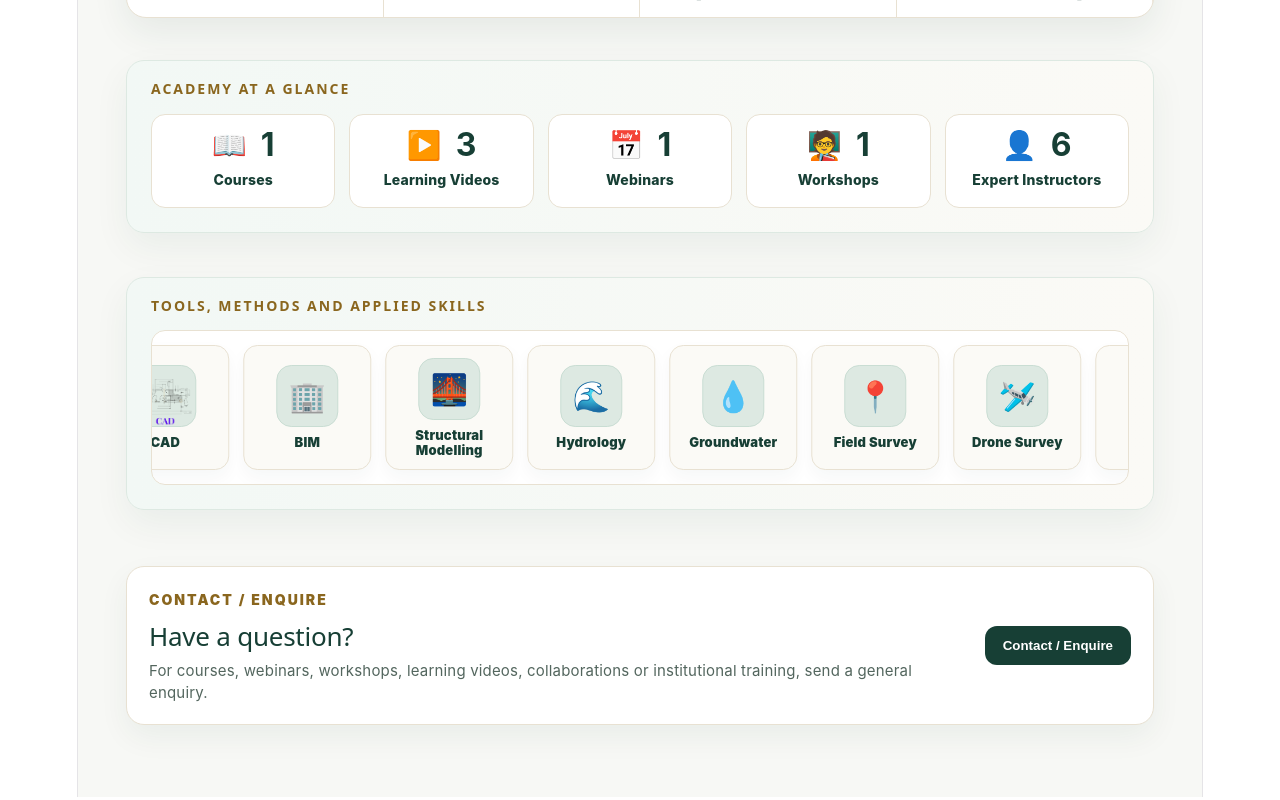
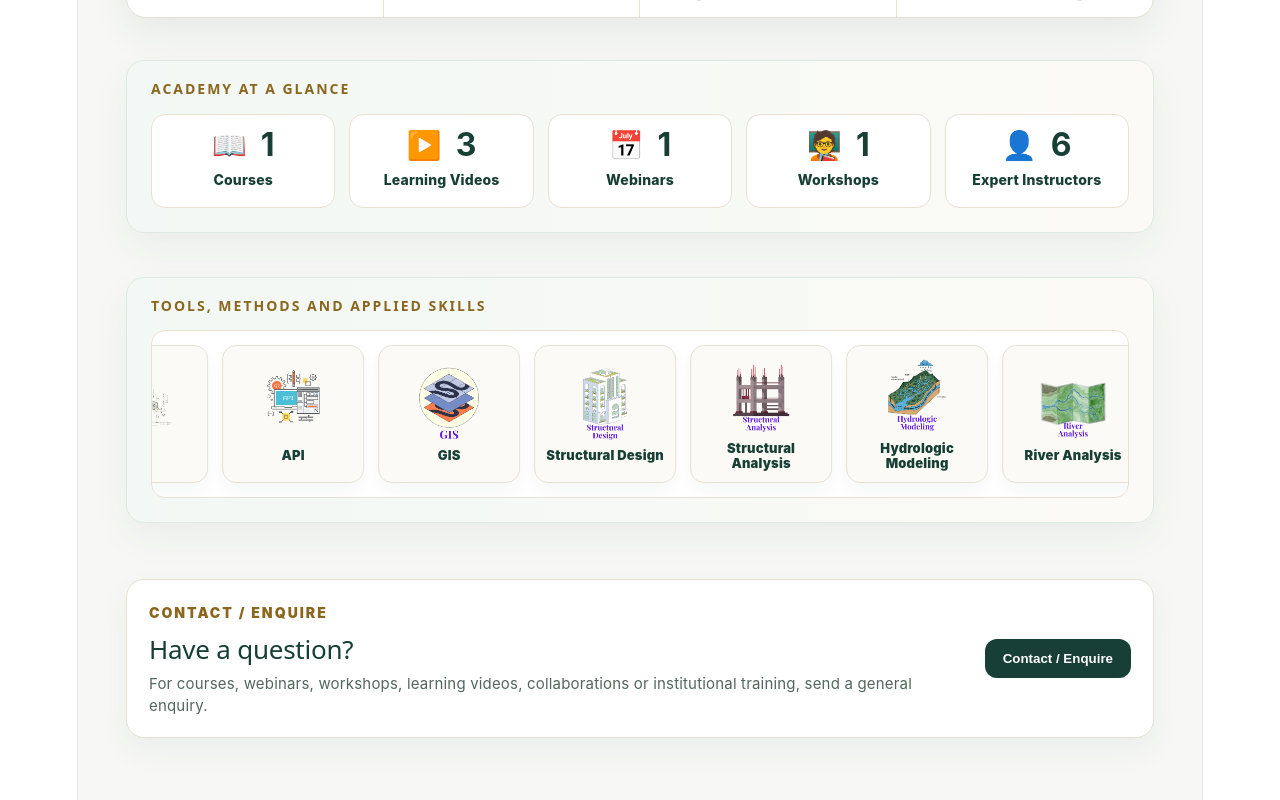
Before and after one commit to PradhanArpan/TerraMatrix-Academy, a React (Vite) app: page / in a window 1280 px wide. Shown: the part 637-1437 px from the top of the page. Built offline with nearby package versions, Linux system fonts and the light colour scheme.

Commit message:
Add files via upload

```diff
--- a/src/pages/Home.tsx
+++ b/src/pages/Home.tsx
@@ -79,27 +79,18 @@ const highlights = [
 ];
 
 const genericSkillItems = [
-  { name: "GIS", icon: "🗺️", logoUrl: "/logos/gis.png" },
-  { name: "Remote Sensing", icon: "🛰️" },
-  { name: "CAD", icon: "📐", logoUrl: "/logos/cad.png" },
-  { name: "BIM", icon: "🏢" },
-  { name: "Structural Modelling", icon: "🌉" },
-  { name: "Hydrology", icon: "🌊" },
-  { name: "Groundwater", icon: "💧" },
-  { name: "Field Survey", icon: "📍" },
-  { name: "Drone Survey", icon: "🛩️" },
-  { name: "Mobile Mapping", icon: "🧭" },
-  { name: "Data Collection", icon: "📱" },
-  { name: "Statistics", icon: "📊" },
-  { name: "Spreadsheet Skills", icon: "📗" },
-  { name: "Data Analysis", icon: "📈" },
-  { name: "Programming", icon: "🐍" },
-  { name: "Research Methods", icon: "📝" },
-  { name: "Impact Assessment", icon: "📋" },
-  { name: "Documentation", icon: "📑" },
-  { name: "Teaching & Assessment", icon: "🎓" },
-  { name: "Sustainability", icon: "🌱" },
-  { name: "Risk & Resilience", icon: "🛡️" },
+  { name: "BIM", logoUrl: "/logos/bim.png" },
+  { name: "CAD", logoUrl: "/logos/cad.png" },
+  { name: "API", logoUrl: "/logos/api.png" },
+  { name: "GIS", logoUrl: "/logos/gis.png" },
+  { name: "Structural Design", logoUrl: "/logos/structural-design.png" },
+  { name: "Structural Analysis", logoUrl: "/logos/structural-analysis.png" },
+  { name: "Hydrologic Modeling", logoUrl: "/logos/hydrologic-modeling.png" },
+  { name: "River Analysis", logoUrl: "/logos/river-analysis.png" },
+  { name: "Data Analysis", logoUrl: "/logos/data-analysis.png" },
+  { name: "Field Survey", logoUrl: "/logos/field-survey.png" },
+  { name: "Remote Sensing", logoUrl: "/logos/remote-sensing.png" },
+  { name: "Programming", logoUrl: "/logos/programming.png" },
 ];
 
 function normalizeToolName(name: string) {
@@ -436,10 +427,10 @@ export default function Home() {
               {[...genericSkillItems, ...genericSkillItems].map((tool, index) => (
                 <article key={`${tool.name}-${index}`} style={genericToolCard}>
                   <div style={genericToolLogo}>
-                    {"logoUrl" in tool && tool.logoUrl ? (
+                    {tool.logoUrl ? (
                       <img src={tool.logoUrl} alt={tool.name} style={genericToolLogoImage} />
                     ) : (
-                      tool.icon
+                      <span>{tool.name}</span>
                     )}
                   </div>
                   <span style={genericToolName}>{tool.name}</span>
@@ -818,40 +809,35 @@ const toolsCarouselTrack: CSSProperties = {
   width: "max-content",
   gap: "14px",
   padding: "0 14px",
-  animation: "tmToolsAutoScroll 48s linear infinite",
+  animation: "tmToolsAutoScroll 42s linear infinite",
 };
 
 const genericToolCard: CSSProperties = {
-  width: "128px",
-  minHeight: "108px",
+  width: "142px",
+  minHeight: "126px",
   background: "#FBFAF6",
   border: "1px solid #E8E1D2",
   borderRadius: "14px",
   display: "grid",
   justifyItems: "center",
   alignContent: "center",
-  gap: "8px",
+  gap: "7px",
   padding: "12px 10px",
   boxShadow: "0 8px 18px rgba(23,63,53,0.04)",
 };
 
 const genericToolLogo: CSSProperties = {
-  width: "62px",
-  height: "62px",
-  borderRadius: "15px",
-  background: "#DDE9E2",
-  border: "1px solid #C9DDD3",
+  width: "76px",
+  height: "76px",
   display: "flex",
   alignItems: "center",
   justifyContent: "center",
-  fontSize: "30px",
   lineHeight: 1,
-  overflow: "hidden",
 };
 
 const genericToolLogoImage: CSSProperties = {
-  width: "100%",
-  height: "100%",
+  width: "76px",
+  height: "76px",
   objectFit: "contain",
   display: "block",
 };
```
